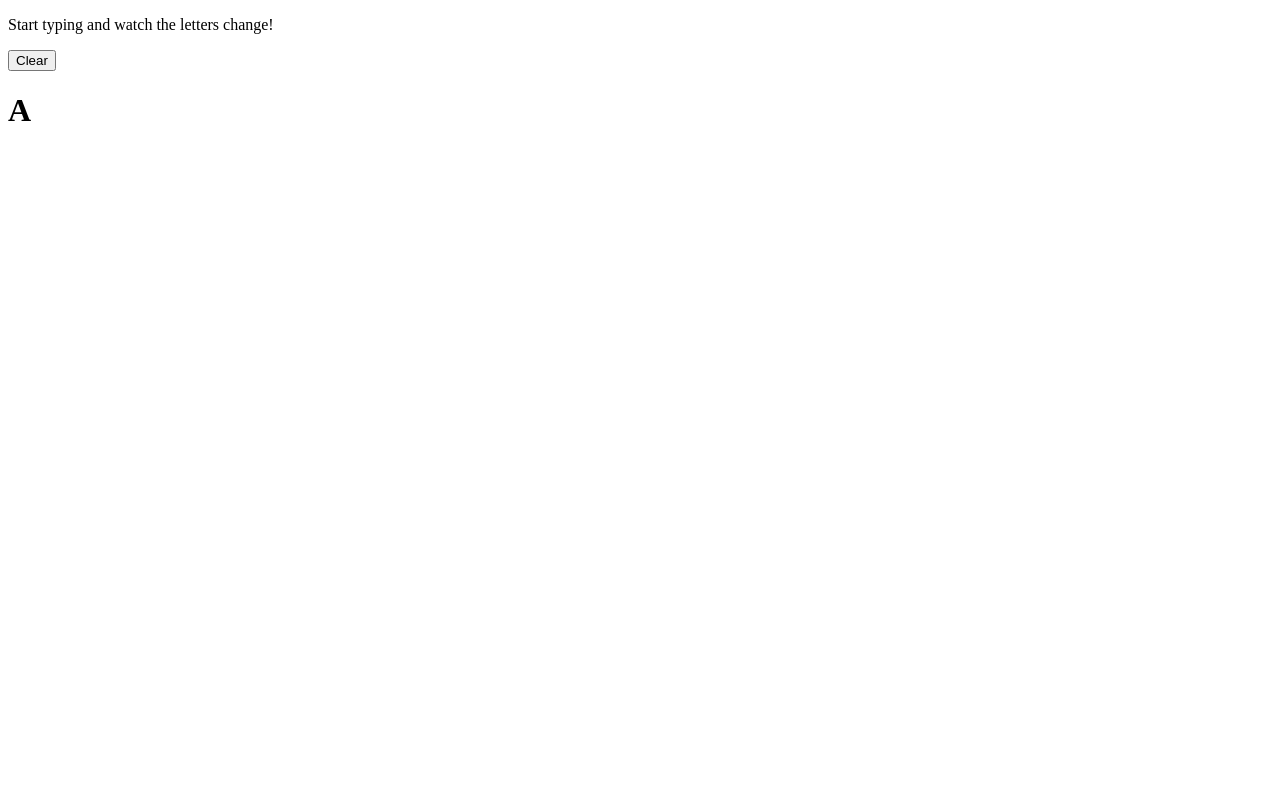
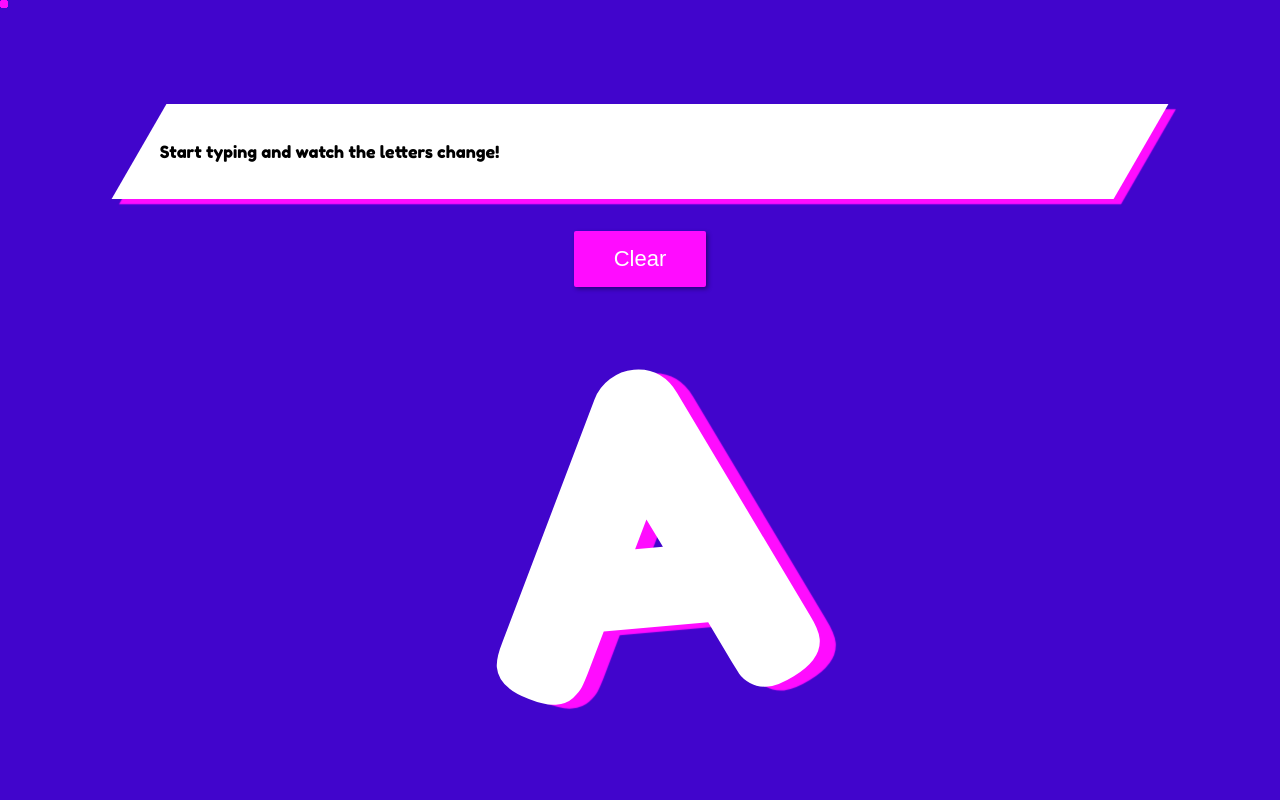
Before and after one commit to ivanvgarcia/alphabet, a plain HTML site: page index.html in a window 1280 px wide. Drawn offline with Linux system fonts and the light colour scheme; the site is published under a folder, as on GitHub Pages, so addresses that start at the root find nothing.

Commit message:
added a title

```diff
--- a/index.html
+++ b/index.html
@@ -5,8 +5,8 @@
     <meta charset="UTF-8">
     <meta name="viewport" content="width=device-width, initial-scale=1.0">
     <meta http-equiv="X-UA-Compatible" content="ie=edge">
-    <title>Document</title>
-    <link rel="stylesheet" href="/styles.css">
+    <title>Alphabet</title>
+    <link rel="stylesheet" href="styles.css">
 
     <link href="https://fonts.googleapis.com/css?family=Fredoka+One" rel="stylesheet">
 
@@ -26,7 +26,7 @@
         </div>
 
     </div>
-    <script src="/app.js"></script>
+    <script src="app.js"></script>
 </body>
 
 </html>
```
